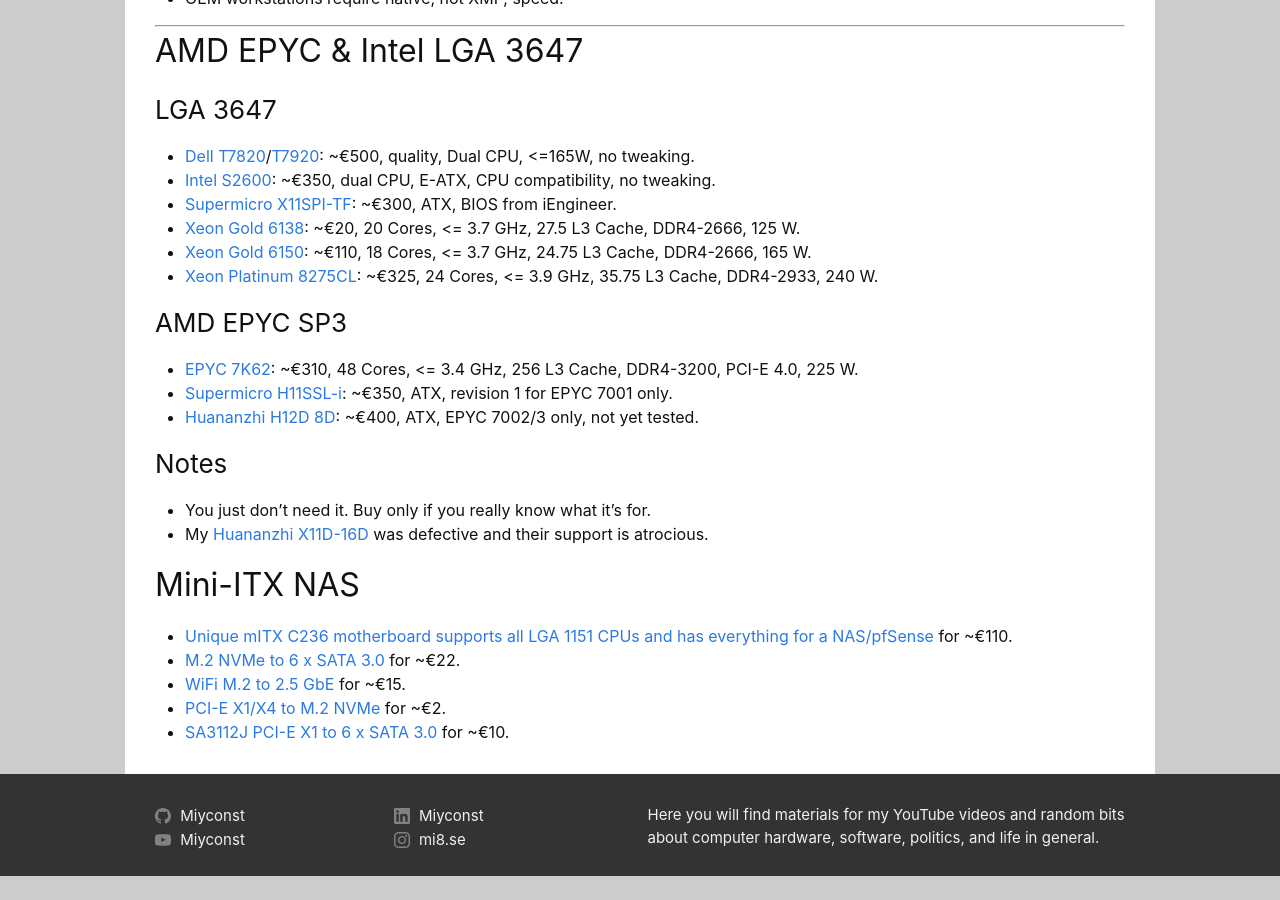
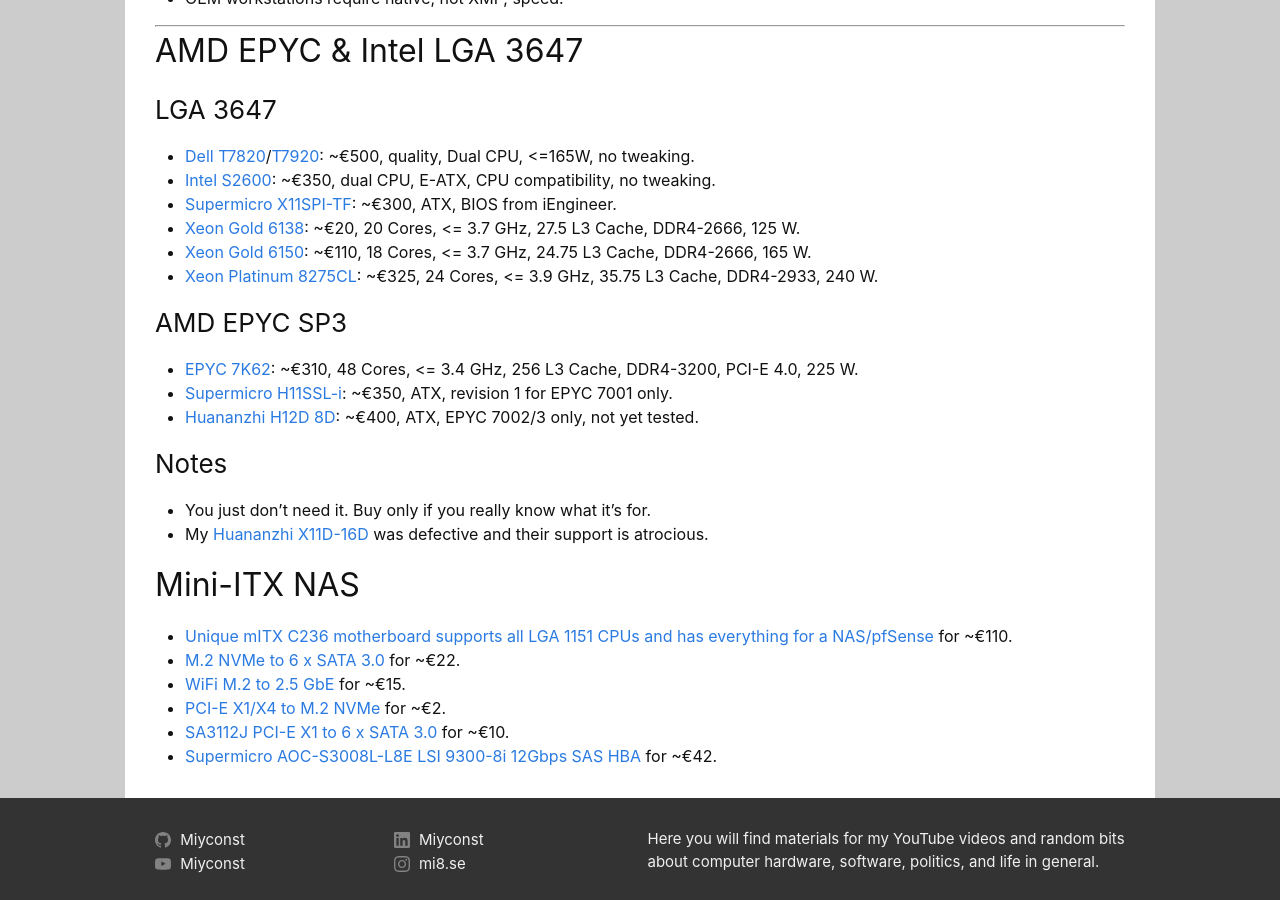
Before and after one commit to miyconst/miyconst.github.io, a Jekyll site: the page built from _posts/2025-04-17-aliexpress-offers-2025-q2.markdown, in a window 1280 px wide and 900 px high, scrolled down 3591 px. Built offline with Jekyll 4.4.1, drawn with Linux system fonts in a browser that asks for light colours; before the commit the page ends 4467 px from its top, so only the background shows below that.

Commit message:
Update 2025-04-17-aliexpress-offers-2025-q2.markdown

```diff
--- a/_posts/2025-04-17-aliexpress-offers-2025-q2.markdown
+++ b/_posts/2025-04-17-aliexpress-offers-2025-q2.markdown
@@ -190,3 +190,4 @@
 - [WiFi M.2 to 2.5 GbE](https://s.click.aliexpress.com/e/_oEUdFEv) for ~€15.
 - [PCI-E X1/X4 to M.2 NVMe](https://s.click.aliexpress.com/e/_onGTLzn) for ~€2.
 - [SA3112J PCI-E X1 to 6 x SATA 3.0](https://s.click.aliexpress.com/e/_oDuZBVR) for ~€10.
+- [Supermicro AOC-S3008L-L8E LSI 9300-8i 12Gbps SAS HBA](https://s.click.aliexpress.com/e/_omwD5Wh) for ~€42.
```
